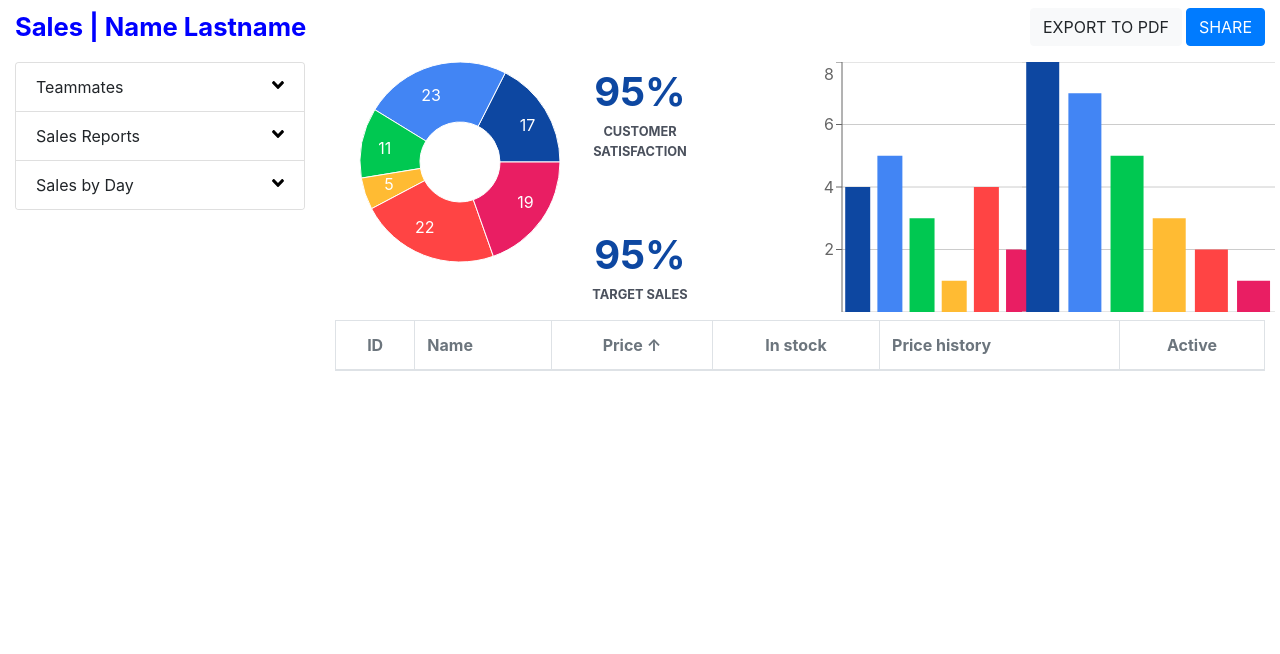
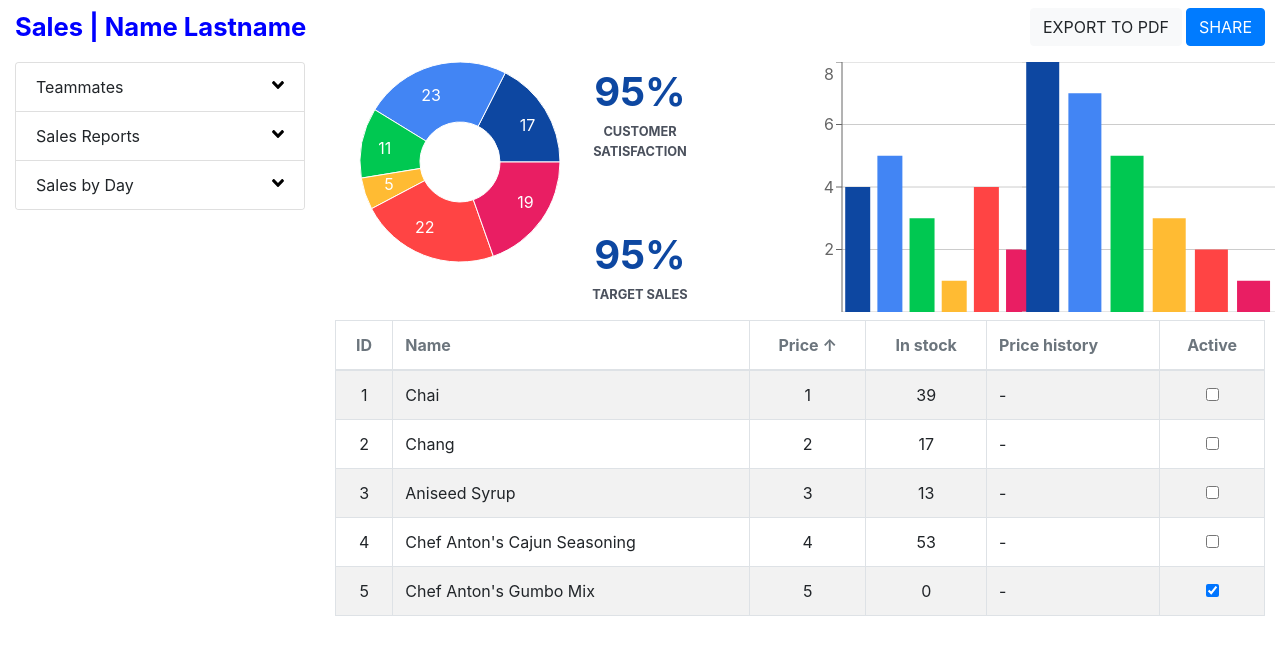
Before and after one commit to agustinmformoso/dashboard, a React (Create React App) app in the folder ui/: page / in a window 1280 px wide. Shown: the top 654 px of the page. Built offline with nearby package versions, Linux system fonts and the light colour scheme.

Commit message:
tabla con useffect

```diff
--- a/ui/src/Components/Grid/index.jsx
+++ b/ui/src/Components/Grid/index.jsx
@@ -1,10 +1,40 @@
-import React from 'react'
+import React, { useState, useEffect } from 'react';
 import "./styles.css";
 import Table from 'react-bootstrap/Table';
 import TableRow from '../../Components/TableRow';
 import { GLOBAL } from '../../Config/global';
+import Form from 'react-bootstrap/Form'
 
 const Grid = ({ data }) => {
+    const [fetchData, setFetchData] = useState();
+
+    const fetchingData = data.clients;
+
+    useEffect(() => {
+        handleFetch();
+    }, []);
+
+    const handleFetch = () => {
+        if (fetchingData.length === 0) {
+            setFetchData(
+                <span>No hay datos</span>
+            )
+        } else {
+            setFetchData(
+                fetchingData.map((i) => (
+                    <tr>
+                        <td className="text-center">{i.id ? i.id : "ERROR.CLIENTS.CLIENTS_DATA_GET_FAILS"}</td>
+                        <td>{i.name ? i.name : "ERROR.CLIENTS.CLIENTS_DATA_GET_FAILS"}</td>
+                        <td className="text-center">{i.price ? i.id : "ERROR.CLIENTS.CLIENTS_DATA_GET_FAILS"}</td>
+                        <td className="text-center">{i.stock>=0 ? i.stock : "ERROR.CLIENTS.CLIENTS_DATA_GET_FAILS"}</td>
+                        <td>-</td>
+                        <td className="text-center"><Form.Check type="checkbox" checked={i.active} /></td>
+                    </tr>
+                ))
+            )
+        }
+    }
+
     return (
         <Table striped bordered hover>
             <thead>
@@ -18,11 +48,7 @@ const Grid = ({ data }) => {
                 </tr>
             </thead>
             <tbody>
-                {/* {
-                    data.clients.map((clients) => (
-                        <TableRow clients={clients} />
-                    ))
-                }            */}
+                {fetchData}
             </tbody>
         </Table>
     )
--- a/ui/src/Config/error.jsx
+++ b/ui/src/Config/error.jsx
@@ -1,6 +1,10 @@
 const ERROR = {
     ACCORDION: {
         ACCORDION_DATA_GET_FAILS:
+            "Carga fallida"
+    },
+    CLIENTS: {
+        CLIENTS_DATA_GET_FAILS:
             "Carga fallida"
     }
 }
--- a/ui/src/db/db.json
+++ b/ui/src/db/db.json
@@ -74,7 +74,7 @@
       "active": true
     }
   ],
-  "sectons": [
+  "sections": [
     {
       "id": 1,
       "name": "Chai",
```
